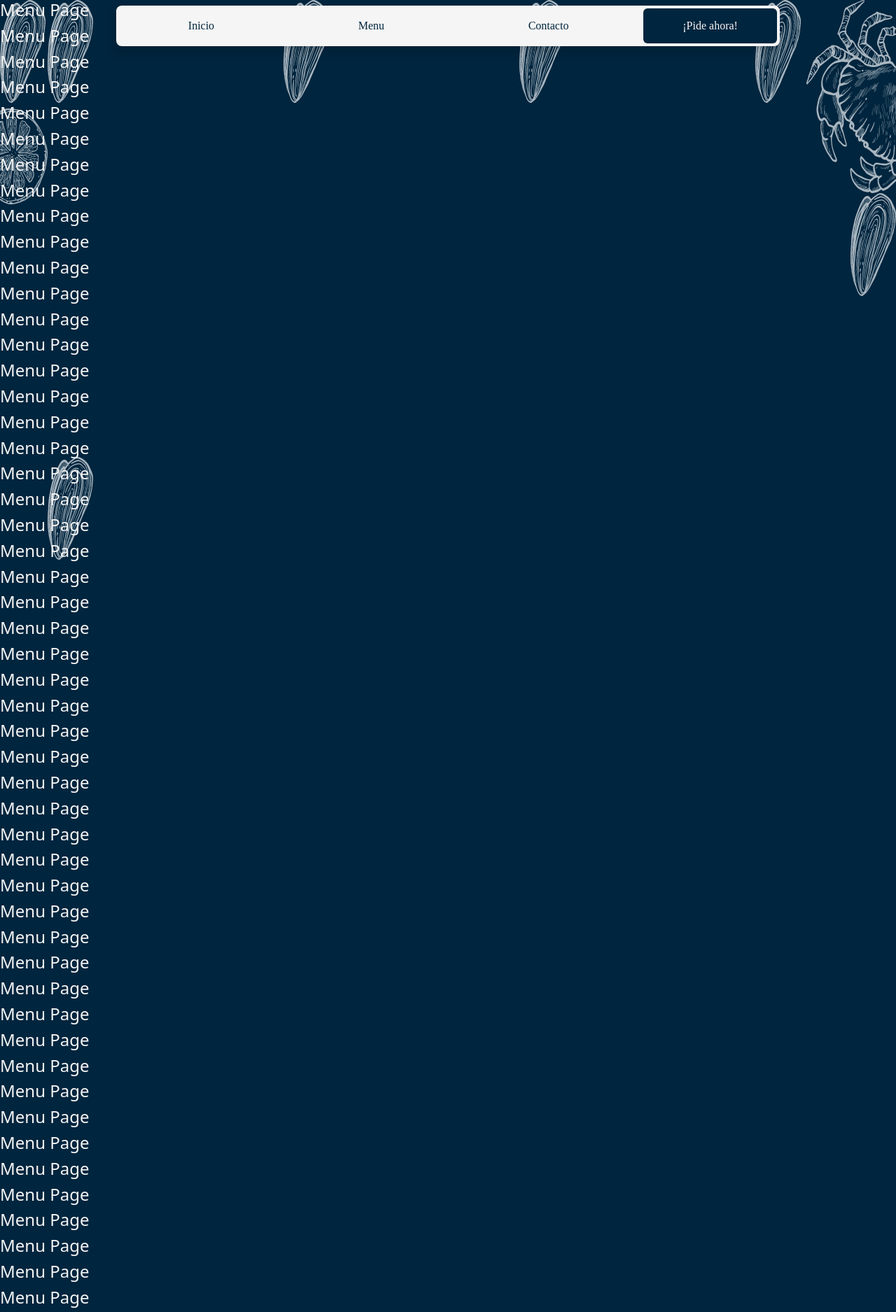
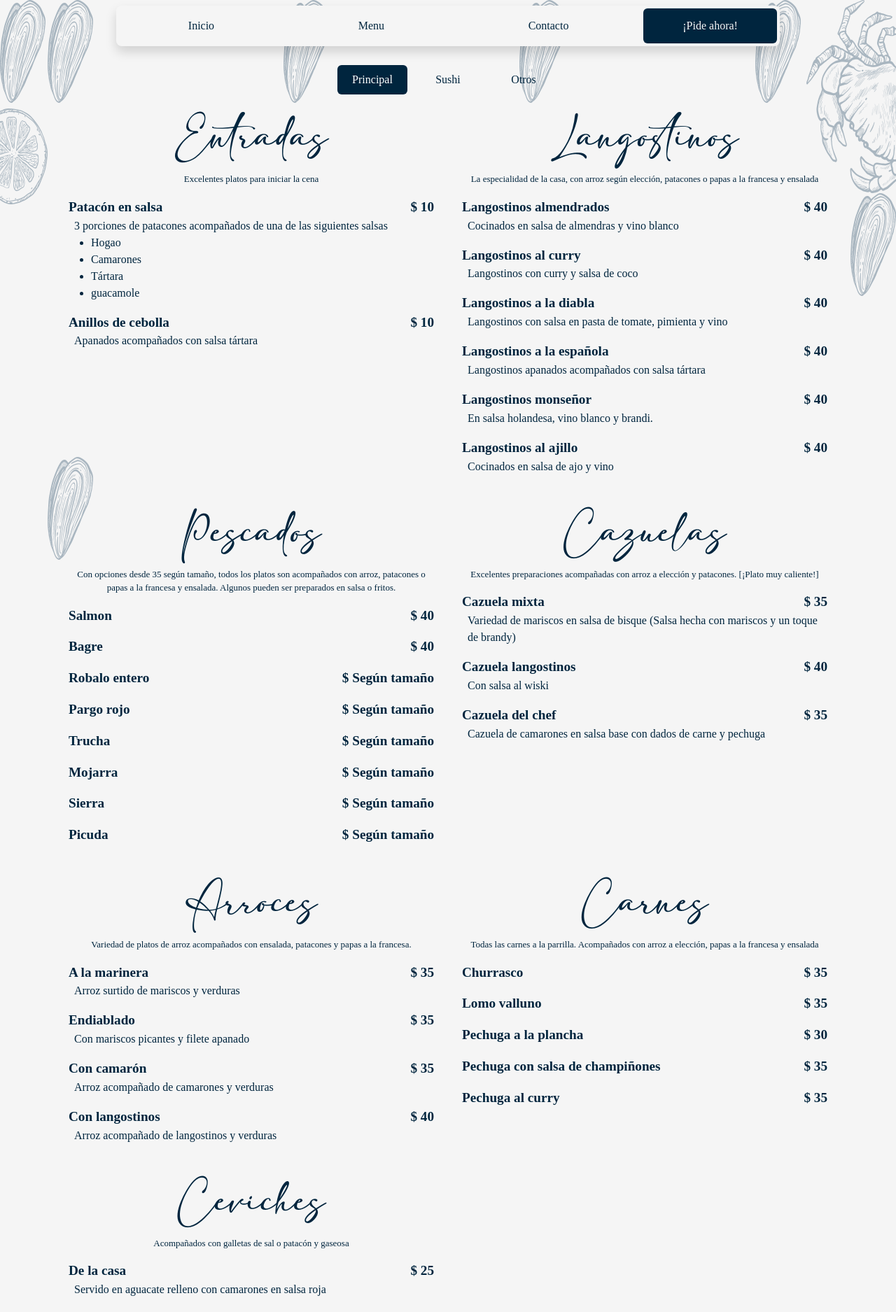
Before and after one commit to langostinos-com/web, a Vue app: page /menu in a window 1280 px wide. Shown: the top 1875 px of the page at 70% size. Built offline with nearby package versions, Linux system fonts and the light colour scheme.

Commit message:
menu terminado y aniadido proximamente

```diff
--- a/src/Router.js
+++ b/src/Router.js
@@ -2,10 +2,12 @@
 import { createRouter, createWebHistory } from 'vue-router'
 import MainPage from './views/MainPage.vue'
 import MenuPage from './views/MenuPage.vue'
+import ContactoPage from './views/ContactoPage.vue'
 
 const routes = [
 	{ path: '/', component: MainPage },
-	{ path: '/menu', component: MenuPage }
+	{ path: '/menu', component: MenuPage },
+	{ path: '/contacto', component: ContactoPage }
 ]
 
 const router = createRouter({
@@ -13,4 +15,15 @@ const router = createRouter({
 	routes
 })
 
+router.beforeEach((to, from, next) => {
+	if(to.path == '/menu') {
+		document.body.style.backgroundColor = "whitesmoke";
+		document.body.style.color = "#00253E";
+	} else {
+		document.body.style.backgroundColor = "#00253E";
+		document.body.style.color = "whitesmoke";
+	}
+	next()
+})
+
 export default router
--- a/src/assets/datos.json
+++ b/src/assets/datos.json
@@ -68,188 +68,194 @@
 		}
 	},
 	"menuPrincipal": {
-		"Entradas": [
-			{
-				"descripcion": "Excelentes platos para iniciar la cena"
-			},
+		"Entradas": {
+			"descripcion": "Excelentes platos para iniciar la cena",
+			"platos": [
 				{
 					"nombre": "Patacón en salsa",
 					"descripcion": "3 porciones de patacones acompañados de una de las siguientes salsas",
-				"costo": "10000",
+					"costo": "10",
 					"opciones": ["Hogao", "Camarones", "Tártara", "guacamole"]
 				},
 				{
 					"nombre": "Anillos de cebolla",
 					"descripcion": "Apanados acompañados con salsa tártara",
-				"costo": "10000",
+					"costo": "10",
 					"opciones": []
 				}
-		],
-		"Langostinos": [
-			{
-				"descripción": "La especialidad de la casa, con arroz según elección, patacones o papas a la francesa y ensalada"
+			]
 		},
+		"Langostinos": {
+			"descripcion": "La especialidad de la casa, con arroz según elección, patacones o papas a la francesa y ensalada",
+			"platos": [
 				{
 					"nombre": "Langostinos almendrados",
 					"descripcion": "Cocinados en salsa de almendras y vino blanco",
-				"costo": "40000"
+					"costo": "40"
 				},
 				{
 					"nombre": "Langostinos al curry",
 					"descripcion": "Langostinos con curry y salsa de coco",
-				"costo": "40000"
+					"costo": "40"
 				},
 				{
 					"nombre": "Langostinos a la diabla",
 					"descripcion": "Langostinos con salsa en pasta de tomate, pimienta y vino",
-				"costo": "40000"
+					"costo": "40"
 				},
 				{
 					"nombre": "Langostinos a la española",
 					"descripcion": "Langostinos apanados acompañados con salsa tártara",
-				"costo": "40000"
+					"costo": "40"
 				},
 				{
 					"nombre": "Langostinos monseñor",
 					"descripcion": "En salsa holandesa, vino blanco y brandi.",
-				"costo": ""
+					"costo": "40"
 				},
 				{
 					"nombre": "Langostinos al ajillo",
 					"descripcion": "Cocinados en salsa de ajo y vino",
-				"costo": "40000"
+					"costo": "40"
 				}
-		],
-		"Pescados": [
-			{
-				"descripcion": "Con opciones desde 35.000 según tamaño, todos los platos son acompañados con arroz, patacones o papas a la francesa y ensalada. Algunos pueden ser preparados en salsa o fritos.",
+			]
+		},
+		"Pescados": {
+			"descripcion": "Con opciones desde 35 según tamaño, todos los platos son acompañados con arroz, patacones o papas a la francesa y ensalada. Algunos pueden ser preparados en salsa o fritos.",
 			"opciones": [
 				"Frito",
 				"En salsa",
 				"Salsa de camarones",
 				"Salsa marinera",
 				"Endiablado"
-				]
+			],
+			"platos": [
+				{
+					"nombre": "Salmon",
+					"costo": "40"
 				},
 				{
-				"nombre": "Salmon",
-				"costo": "40000"
+					"nombre": "Bagre",
+					"costo": "40"
 				},
 				{
 					"nombre": "Robalo entero",
-				"costo": "40000"
+					"costo": "Según tamaño"
 				},
 				{
 					"nombre": "Pargo rojo",
-				"costo": "40000"
+					"costo": "Según tamaño"
 				},
 				{
 					"nombre": "Trucha",
-				"costo": "40000"
+					"costo": "Según tamaño"
 				},
 				{
 					"nombre": "Mojarra",
-				"costo": "40000"
+					"costo": "Según tamaño"
 				},
 				{
 					"nombre": "Sierra",
-				"costo": "40000"
+					"costo": "Según tamaño"
 				},
 				{
 					"nombre": "Picuda",
-				"costo": "40000"
+					"costo": "Según tamaño"
 				}
-		],
-		"Cazuelas": [
-			{
-				"descripcion": "Excelentes preparaciones acompañadas con arroz a elección y patacones. [¡Plato muy caliente!]"
+			]
 		},
+		"Cazuelas": {
+			"descripcion": "Excelentes preparaciones acompañadas con arroz a elección y patacones. [¡Plato muy caliente!]",
+			"platos": [
 				{
 					"nombre": "Cazuela mixta",
 					"descripcion": "Variedad de mariscos en salsa de bisque (Salsa hecha con mariscos y un toque de brandy)",
-				"costo": "35000"
+					"costo": "35"
 				},
 				{
 					"nombre": "Cazuela langostinos",
 					"descripcion": "Con salsa al wiski",
-				"costo": "40000"
+					"costo": "40"
 				},
 				{
 					"nombre": "Cazuela del chef",
 					"descripcion": "Cazuela de camarones en salsa base con dados de carne y pechuga",
-				"costo": "35000"
+					"costo": "35"
 				}
-		],
-		"Arroces": [
-			{
-				"descripcion": "Variedad de platos de arroz acompañados con ensalada, patacones y papas a la francesa."
+			]
 		},
+		"Arroces": {
+			"descripcion": "Variedad de platos de arroz acompañados con ensalada, patacones y papas a la francesa.",
+			"platos": [
 				{
 					"nombre": "A la marinera",
 					"descripcion": "Arroz surtido de mariscos y verduras",
-				"costo": "35000"
+					"costo": "35"
 				},
 				{
 					"nombre": "Endiablado",
 					"descripcion": "Con mariscos picantes y filete apanado",
-				"costo": "35000"
+					"costo": "35"
 				},
 				{
 					"nombre": "Con camarón",
 					"descripcion": "Arroz acompañado de camarones y verduras",
-				"costo": "35000"
+					"costo": "35"
 				},
 				{
 					"nombre": "Con langostinos",
 					"descripcion": "Arroz acompañado de langostinos y verduras",
-				"costo": "40000"
+					"costo": "40"
 				}
-		],
-		"Carnes": [
-			{
-				"descripcion": "Todas las carnes a la parrilla. Acompañados con arroz a elección, papas a la francesa y ensalada"
+			]
 		},
+		"Carnes":{
+			"descripcion": "Todas las carnes a la parrilla. Acompañados con arroz a elección, papas a la francesa y ensalada",
+			"platos": [
 				{
 					"nombre": "Churrasco",
-				"costo": "35000"
+					"costo": "35"
 				},
 				{
 					"nombre": "Lomo valluno",
-				"costo": "35000"
+					"costo": "35"
 				},
 				{
 					"nombre": "Pechuga a la plancha",
-				"costo": "30000"
+					"costo": "30"
 				},
 				{
 					"nombre": "Pechuga con salsa de champiñones",
-				"costo": "35000"
+					"costo": "35"
 				},
 				{
 					"nombre": "Pechuga al curry",
-				"costo": "35000"
+					"costo": "35"
 				}
-		],
-		"Ceviches": [
-			{
-				"descripcion": "Acompañados con galletas de sal o patacón y gaseosa"
+			]
 		},
+		"Ceviches": {
+			"descripcion": "Acompañados con galletas de sal o patacón y gaseosa",
+			"platos": [
 				{
 					"nombre": "De la casa",
 					"descripcion": "Servido en aguacate relleno con camarones en salsa roja",
-				"opciones": ["Mediano 18.000", "Grande 25.000"]
+					"costo": "25"
 				},
 				{
 					"nombre": "Coctel de camarones",
 					"descripcion": "Servidos con salsa roja",
-				"opciones": ["Mediano 18.000", "Grande 25.000"]
+					"costo": "25",
+					"costo2": "18"
 				},
 				{
 					"nombre": "Coctel de langostinos",
 					"descripcion": "servidos en Salsa golf",
-				"opciones": ["Mediano 25.000", "Grande 30.000"]
+					"costo": "25",
+					"costo2": "18"
 				}
 			]
+		}
 	},
 	"Bebidas": {
 		"Cocteles": [
--- a/src/assets/funciones.js
+++ b/src/assets/funciones.js
@@ -3,13 +3,9 @@ import router from "@/Router";
 
 //Funciones de uso general
 function toInicio() {
-	document.body.style.backgroundColor = "#00253E";
-	document.body.style.color = "whitesmoke";
 	router.push("/");
 }
 function toMenu() {
-	document.body.style.backgroundColor = "white";
-	document.body.style.color = "#00253E";
 	router.push("/menu");
 }
 function toContacto() {
--- /dev/null
+++ b/src/components/ListaMenu.vue
@@ -0,0 +1,44 @@
+<template>
+	<div class="container">
+		<div class="row g-2 row-cols-md-2 row-cols-xxl-3">
+			<div v-for="(item, key) in datos" :key="key">
+				<div class="w-100 h-100 p-3 rounded rounded-3 fichaMenu">
+					<div class="fs-1 text-center mb-2" style="font-family: adelia;">{{ key }}</div>
+					<p></p>
+					<div class="text-center" style="font-size: small;">{{ item.descripcion }}</div>
+					<p></p>
+					<div v-for="(plato, key2) in item.platos" :key="key2">
+						<div class="d-flex flex-nowrap justify-content-between fw-bold" style="font-size: larger;">
+							<div>{{ plato.nombre }}</div>
+							<div class="text-nowrap" v-if="plato.costo2">$ {{ plato.costo2 }}</div>
+							<div class="text-nowrap">$ {{ plato.costo }}</div>
+						</div>
+						<div class="ps-2">{{ plato.descripcion }}</div>
+						<ul>
+							<li v-for="(opcion, key3) in plato.opciones" :key="key3">{{ opcion }}</li>
+						</ul>
+					</div>
+				</div>
+			</div>
+		</div>
+	</div>
+</template>
+
+<script>
+export default {
+	name: "ListaMenu",
+	props: {
+		datos: {
+			type: Object,
+		}
+	},
+}
+</script>
+
+<style>
+.fichaMenu {
+	font-family: 'Times New Roman', Times, serif;
+	min-width: 320px;
+
+}
+</style>
--- /dev/null
+++ b/src/components/Proximamente.vue
@@ -0,0 +1,16 @@
+<template>
+	<div class="w-100 h-100 p-2 my-5 text-center">
+		<h1 style="font-family: adelia; font-size: 8vw;">Proximamente</h1>
+		<div class="spinner-border" style="height: 200px; width: 200px; animation-duration: 3s;" role="status"></div>
+	</div>
+</template>
+
+<script>
+	export default {
+
+	}
+</script>
+
+<style lang="scss" scoped>
+
+</style>
--- /dev/null
+++ b/src/views/ContactoPage.vue
@@ -0,0 +1,25 @@
+<template>
+	<div class="w-100 h-100">
+		<div style="height: 90px"></div>
+		<Proximamente class="w-100 h-100"/>
+	</div>
+</template>
+
+<script>
+	import Proximamente from '@/components/Proximamente.vue';
+
+	export default {
+		components: {
+			Proximamente
+		},
+		props: {
+			datos: {
+				type: Object,
+			}
+		}
+	}
+</script>
+
+<style lang="scss" scoped>
+
+</style>
--- a/src/views/MenuPage.vue
+++ b/src/views/MenuPage.vue
@@ -1,90 +1,63 @@
 <template>
-	<div>
-		<h4>Menu Page</h4>
-		<h4>Menu Page</h4>
-		<h4>Menu Page</h4>
-		<h4>Menu Page</h4>
-		<h4>Menu Page</h4>
-		<h4>Menu Page</h4>
-		<h4>Menu Page</h4>
-		<h4>Menu Page</h4>
-		<h4>Menu Page</h4>
-		<h4>Menu Page</h4>
-		<h4>Menu Page</h4>
-		<h4>Menu Page</h4>
-		<h4>Menu Page</h4>
-		<h4>Menu Page</h4>
-		<h4>Menu Page</h4>
-		<h4>Menu Page</h4>
-		<h4>Menu Page</h4>
-		<h4>Menu Page</h4>
-		<h4>Menu Page</h4>
-		<h4>Menu Page</h4>
-		<h4>Menu Page</h4>
-		<h4>Menu Page</h4>
-		<h4>Menu Page</h4>
-		<h4>Menu Page</h4>
-		<h4>Menu Page</h4>
-		<h4>Menu Page</h4>
-		<h4>Menu Page</h4>
-		<h4>Menu Page</h4>
-		<h4>Menu Page</h4>
-		<h4>Menu Page</h4>
-		<h4>Menu Page</h4>
-		<h4>Menu Page</h4>
-		<h4>Menu Page</h4>
-		<h4>Menu Page</h4>
-		<h4>Menu Page</h4>
-		<h4>Menu Page</h4>
-		<h4>Menu Page</h4>
-		<h4>Menu Page</h4>
-		<h4>Menu Page</h4>
-		<h4>Menu Page</h4>
-		<h4>Menu Page</h4>
-		<h4>Menu Page</h4>
-		<h4>Menu Page</h4>
-		<h4>Menu Page</h4>
-		<h4>Menu Page</h4>
-		<h4>Menu Page</h4>
-		<h4>Menu Page</h4>
-		<h4>Menu Page</h4>
-		<h4>Menu Page</h4>
-		<h4>Menu Page</h4>
-		<h4>Menu Page</h4>
-		<h4>Menu Page</h4>
-		<h4>Menu Page</h4>
-		<h4>Menu Page</h4>
-		<h4>Menu Page</h4>
-		<h4>Menu Page</h4>
-		<h4>Menu Page</h4>
-		<h4>Menu Page</h4>
-		<h4>Menu Page</h4>
-		<h4>Menu Page</h4>
-		<h4>Menu Page</h4>
-		<h4>Menu Page</h4>
-		<h4>Menu Page</h4>
-		<h4>Menu Page</h4>
-		<h4>Menu Page</h4>
-		<h4>Menu Page</h4>
-		<h4>Menu Page</h4>
-		<h4>Menu Page</h4>
-		<h4>Menu Page</h4>
-		<h4>Menu Page</h4>
-		<h4>Menu Page</h4>
-		<h4>Menu Page</h4>
-		<h4>Menu Page</h4>
-		<h4>Menu Page</h4>
-		<h4>Menu Page</h4>
-		<h4>Menu Page</h4>
-		<h4>Menu Page</h4>
-		<h4>Menu Page</h4>
-		<h4>Menu Page</h4>
-		<h4>Menu Page</h4>
-		<h4>Menu Page</h4>
-		<h4>Menu Page</h4>
-		<h4>Menu Page</h4>
+	<div style="height: 90px"></div>
+	<ul class="nav nav-pills mb-3 justify-content-center gap-2" id="pills-tab" role="tablist">
+		<li class="nav-item" role="presentation">
+			<button class="nav-link active" id="pills-principal-tab" data-bs-toggle="pill" data-bs-target="#pills-principal" type="button" role="tab" aria-controls="pills-principal" aria-selected="true">Principal</button>
+		</li>
+		<li class="nav-item" role="presentation">
+			<button class="nav-link" id="pills-sushi-tab" data-bs-toggle="pill" data-bs-target="#pills-sushi" type="button" role="tab" aria-controls="pills-sushi" aria-selected="false">Sushi</button>
+		</li>
+		<li class="nav-item" role="presentation">
+			<button class="nav-link" id="pills-bebidas-tab" data-bs-toggle="pill" data-bs-target="#pills-bebidas" type="button" role="tab" aria-controls="pills-bebidas" aria-selected="false">Otros</button>
+		</li>
+	</ul>
+	<div class="tab-content" id="pills-tabContent">
+	<div class="tab-pane fade show active" id="pills-principal" role="tabpanel" aria-labelledby="pills-principal-tab" tabindex="0"><ListaMenu :datos = "datos.menuPrincipal"/></div>
+	<div class="tab-pane fade" id="pills-sushi" role="tabpanel" aria-labelledby="pills-sushi-tab" tabindex="0"><ListaMenu :datos = "datos.menuSushi"/> <Proximamente/></div>
+	<div class="tab-pane fade" id="pills-bebidas" role="tabpanel" aria-labelledby="pills-bebidas-tab" tabindex="0"><ListaMenu :datos = "datos.menuBebidas"/> <Proximamente/></div>
 	</div>
 </template>
 
-<script></script>
-<style></style>
+<script>
+import datos from "../assets/datos.json";
+import ListaMenu from "@/components/ListaMenu.vue";
+import Proximamente from "@/components/Proximamente.vue";
+
+export default {
+	name: "MenuPage",
+	methods: {
+		onload() {
+			document.body.style.backgroundColor = "whitesmoke";
+			document.body.style.color = "#00253E";
+		}
+	},
+	components: {
+		ListaMenu,
+		Proximamente
+	},
+	data() {
+		return {
+			datos
+		}
+	}
+}
+</script>
+<style>
+.nav-pills {
+	font-family: 'Times New Roman', Times, serif;
+	padding: 0.2rem;
+}
+.nav-link  {
+	width: 100px;
+	background-color: #ffffff00;
+	color: #00253E;
+	border: #ffffff00 1px solid;
+}
+.nav-pills .nav-link.active {
+	background-color: #00253E;
+}
+.nav-link:hover {
+	border: #00253E 1px solid;
+	color: #00253E;
+}
+</style>
```
Lines whose indentation alone changed are shown as unchanged.
